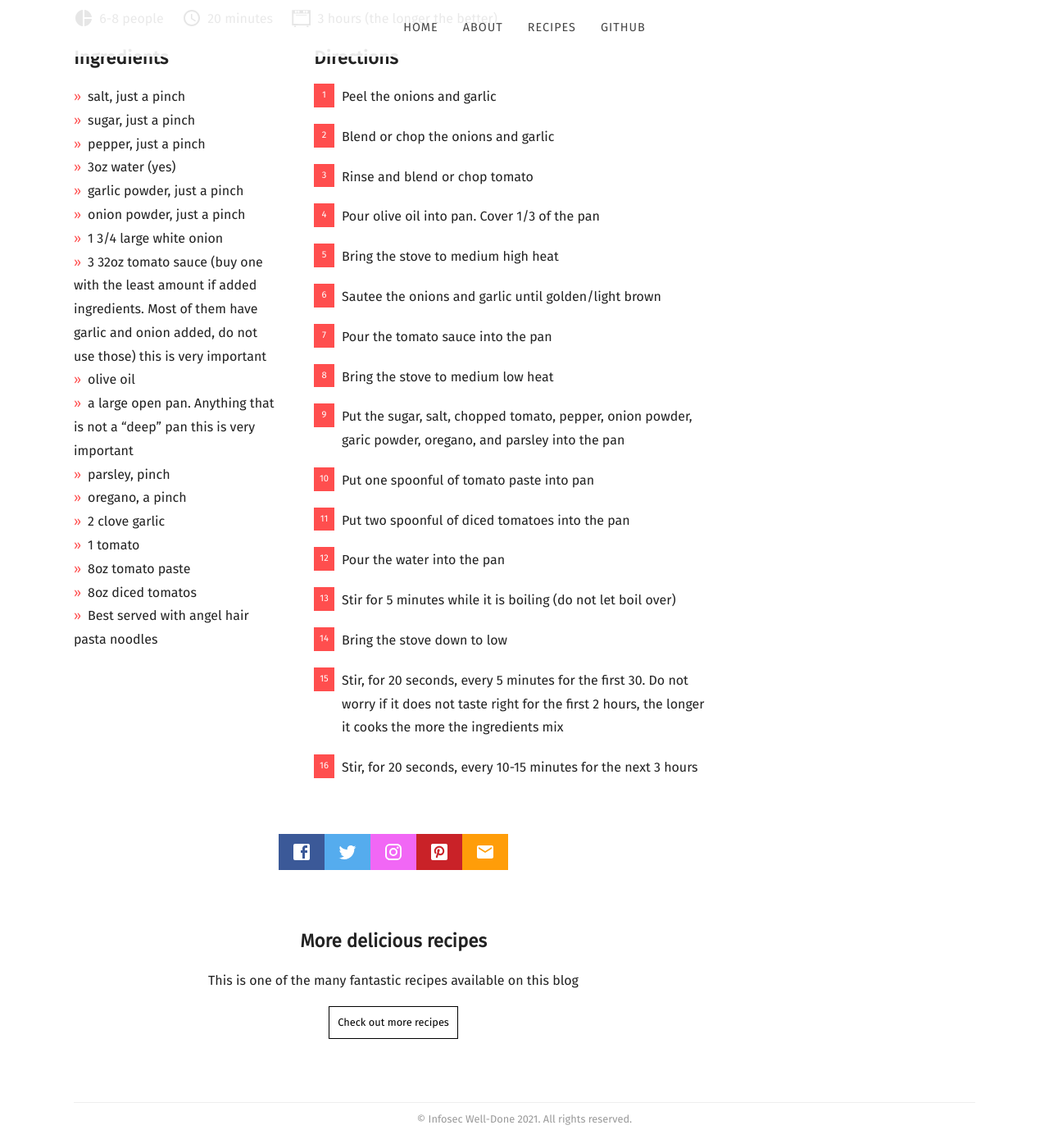
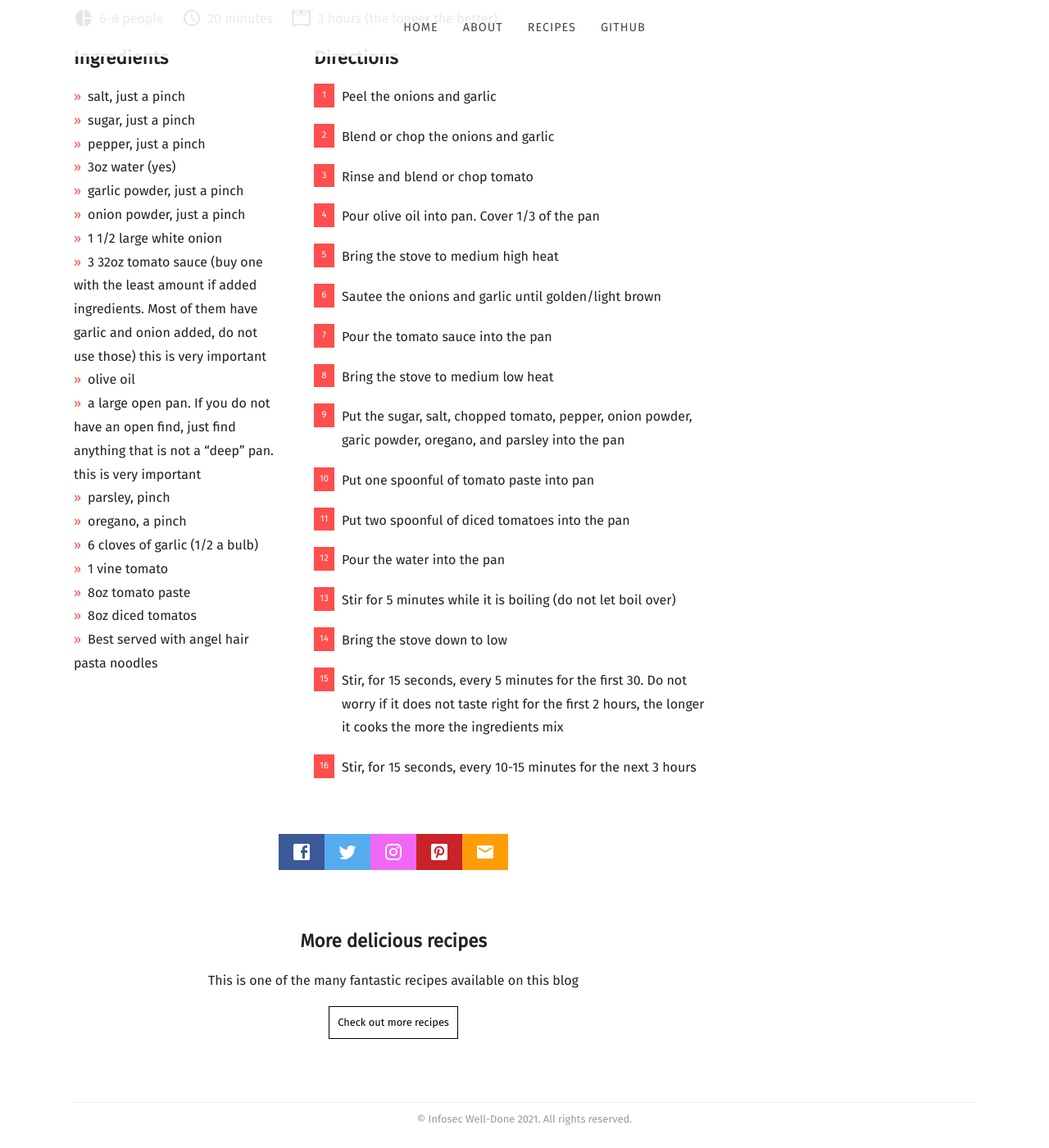
Before and after one commit to Cyb3rWard0g/infosec-well-done, a Jekyll site: the page built from docs/_posts/2020-04-15-homemade-pasta-sauce.md, in a window 1280 px wide and 1400 px high, scrolled down 899 px. Shown: the whole window at 82% size. Built offline with Jekyll 4.4.1, drawn with Linux system fonts in a browser that asks for light colours; nearby versions of some CDN libraries; some web fonts are replaced.

Commit message:
fix critical issue of way too little garlic typo
fix typo of garlic. 2 cloves should be 6!
reduce 1 3/4 large white onion to 1 1/2
reduce stirring from 20 to 15 seconds

```diff
--- a/docs/_posts/2020-04-15-homemade-pasta-sauce.md
+++ b/docs/_posts/2020-04-15-homemade-pasta-sauce.md
@@ -16,16 +16,16 @@ recipe:
     * 3oz water (yes)
     * garlic powder, just a pinch
     * onion powder, just a pinch
-    * 1 3/4 large white onion
+    * 1 1/2 large white onion
     * 3 32oz tomato sauce (buy one with the least amount if added ingredients. Most of them have garlic and onion added, do not use those)
     this is very important
     * olive oil
-    * a large open pan. Anything that is not a "deep" pan
+    * a large open pan. If you do not have an open find, just find anything that is not a "deep" pan.
     this is very important
     * parsley, pinch
     * oregano, a pinch
-    * 2 clove garlic
-    * 1 tomato
+    * 6 cloves of garlic (1/2 a bulb)
+    * 1 vine tomato
     * 8oz tomato paste
     * 8oz diced tomatos
     * Best served with angel hair pasta noodles
@@ -44,8 +44,8 @@ recipe:
     12. Pour the water into the pan
     13. Stir for 5 minutes while it is boiling (do not let boil over)
     14. Bring the stove down to low
-    15. Stir, for 20 seconds, every 5 minutes for the first 30. Do not worry if it does not taste right for the first 2 hours, the longer it cooks the more the ingredients mix
-    16. Stir, for 20 seconds, every 10-15 minutes for the next 3 hours
+    15. Stir, for 15 seconds, every 5 minutes for the first 30. Do not worry if it does not taste right for the first 2 hours, the longer it cooks the more the ingredients mix
+    16. Stir, for 15 seconds, every 10-15 minutes for the next 3 hours
 ---
 
 **Contributor**: [@neu5ron](https://twitter.com/neu5ron) 🧑🏽‍🍳
```
